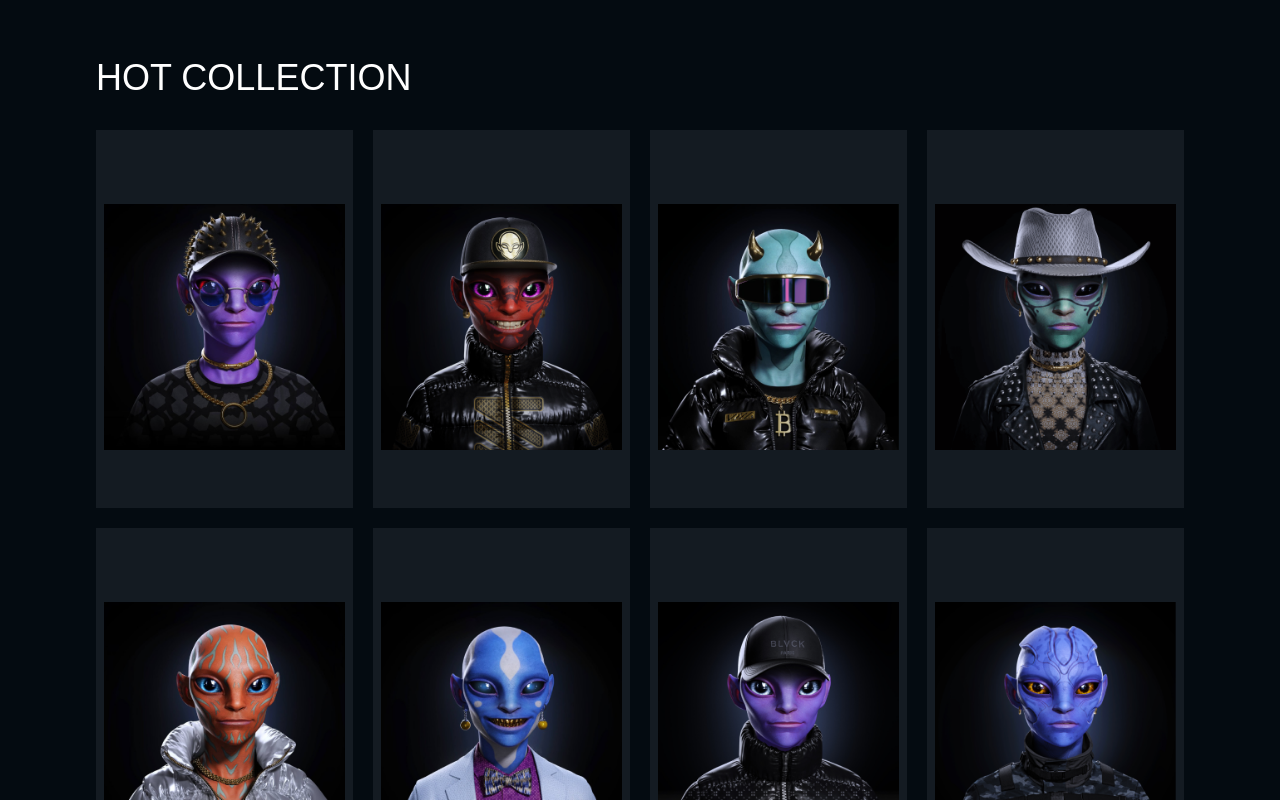
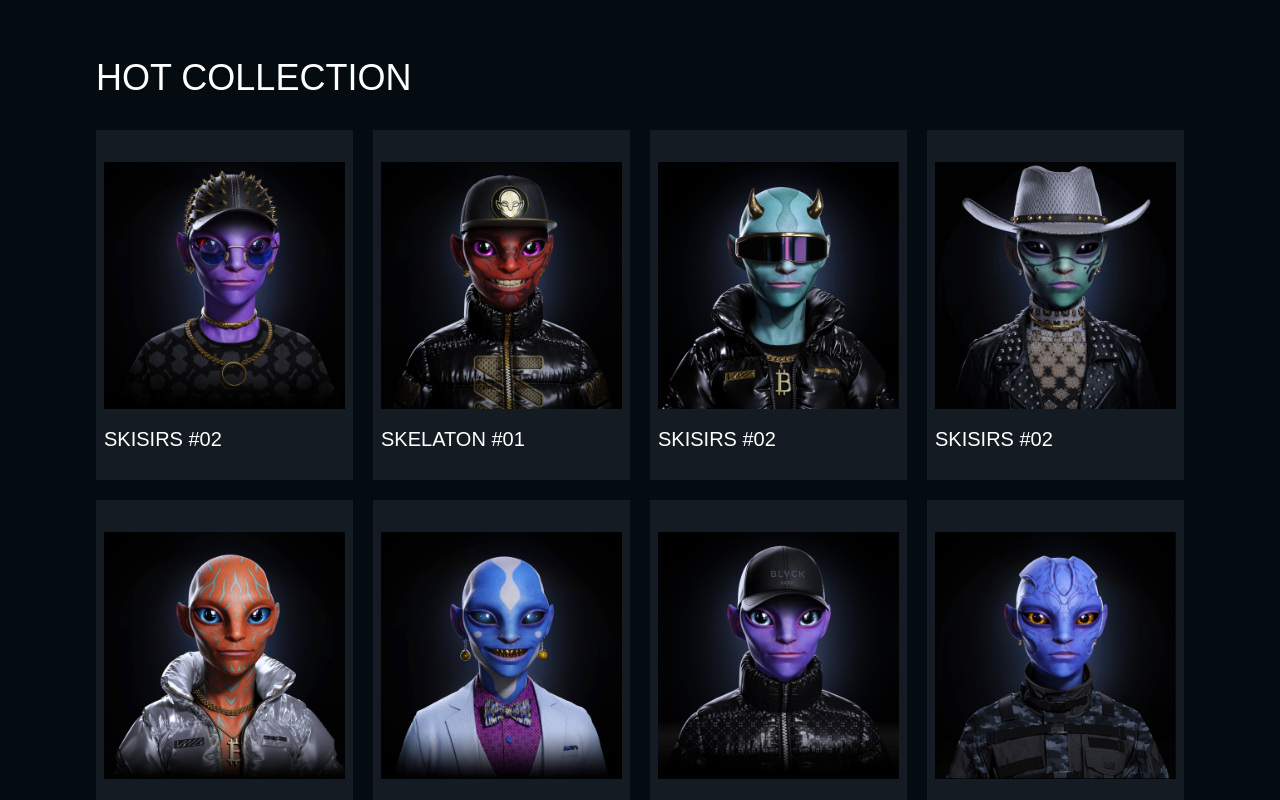
Before and after one commit to gift56/nftalien, a Next.js app: page / in a window 1280 px wide. Shown: the part 1240-2040 px from the top of the page. Built offline with nearby package versions, Linux system fonts and the light colour scheme; a web font is replaced by a local one.

Commit message:
working on collection section

```diff
--- a/components/Collections.tsx
+++ b/components/Collections.tsx
@@ -13,9 +13,9 @@ const Collections = () => {
             {collectionData.map((item, index) => (
               <div
                 key={index}
-                className="w-full py-5 px-2 flex flex-col items-center justify-center gap-4 h-[378px] relative overflow-hidden bg-dark before:hover:content-[''] before:hover:absolute before:hover:w-[20%] before:hover:h-[170%] before:hover:bg-cardLinear before:hover:rotate-[-52deg] before:transition-all before:duration-300 after:content-[''] after:absolute after:inset-[5px] after:bg-dark"
+                className="w-full py-4 px-2 flex flex-col items-start justify-start gap-4 h-[350px] relative overflow-hidden bg-dark before:hover:content-[''] before:hover:absolute before:hover:top-[-42%] before:left-[48%] before:hover:w-[20%] before:hover:h-[200%] before:hover:bg-cardLinear before:hover:rotate-[-40deg] before:transition-all before:duration-300 after:hover:content-[''] after:hover:absolute after:hover:inset-[5px] after:hover:bg-dark"
               >
-                <div className="relative z-10 w-full flex flex-col items-center justify-center gap-4">
+                <div className="relative z-10 w-full flex flex-col items-start justify-between gap-4">
                   <Image
                     src={item.image}
                     alt="collection icon"
@@ -24,6 +24,9 @@ const Collections = () => {
                     priority
                     className="!w-full !h-fit"
                   />
+                  <h4 className="text-lg font-normal text-white font-bak md:text-xl uppercase">
+                    {item.title}
+                  </h4>
                 </div>
               </div>
             ))}
```
